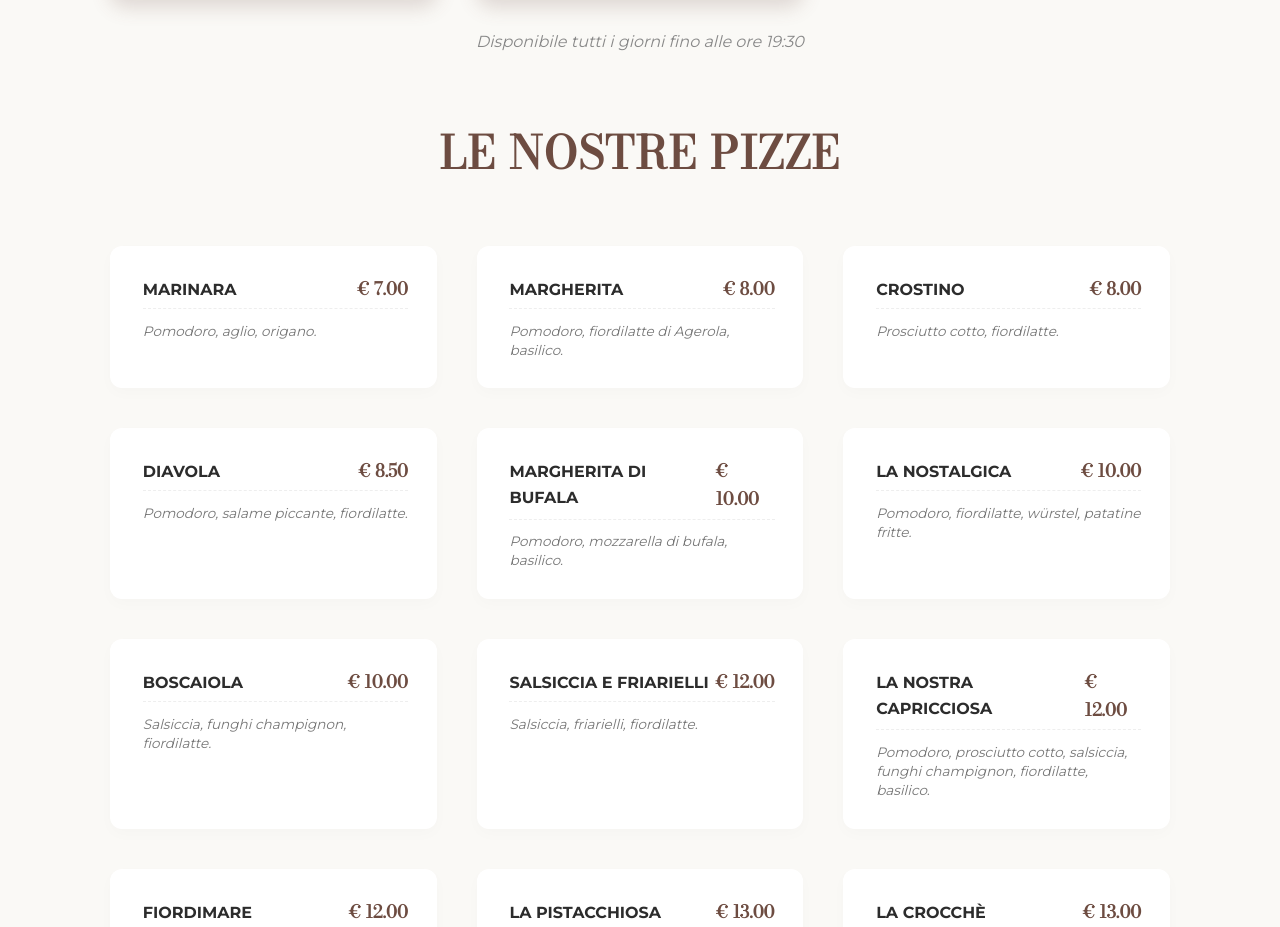
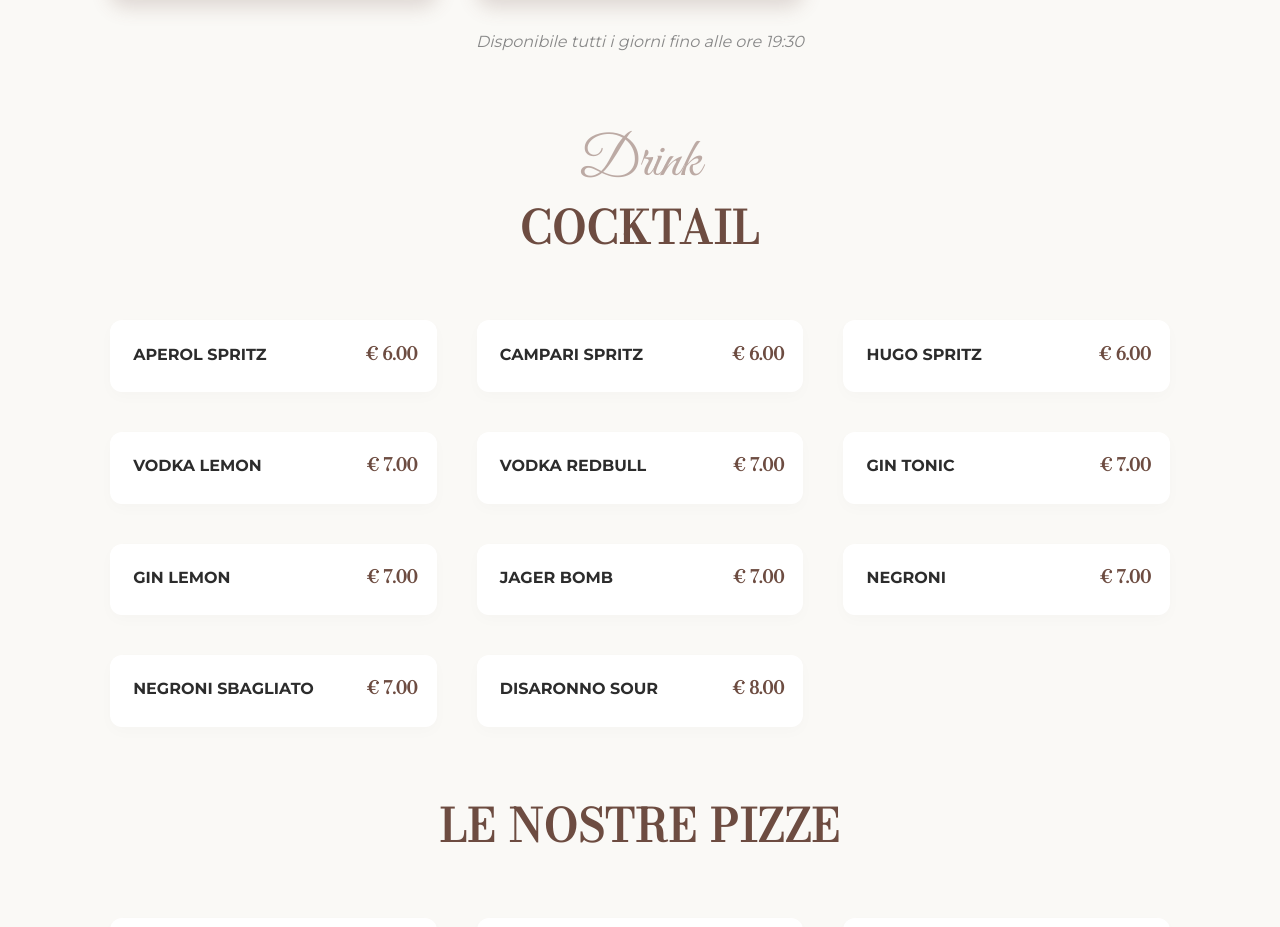
Before and after one commit to Luckyrollo/Test2, a plain HTML site: page index.html in a window 1280 px wide. Shown: the part 1189-2116 px from the top of the page. Drawn offline with nearby package versions, Linux system fonts and the light colour scheme.

Commit message:
Add cocktail section with drink menu items

```diff
--- a/index.html
+++ b/index.html
@@ -181,6 +181,26 @@
             </div>
         </div>
         <p style="text-align: center; margin-top: 2rem; font-style: italic; color: #888;">Disponibile tutti i giorni fino alle ore 19:30</p>
+    </section>
+
+     <section id="cocktail" class="menu-section reveal">
+        <div class="section-title">
+            <span>Drink</span>
+            <h2>Cocktail</h2>
+        </div>
+        <div class="menu-grid simple-list">
+            <div class="menu-item"><div class="item-header"><span class="item-name">Aperol Spritz</span><span class="item-price">€ 6.00</span></div></div>
+            <div class="menu-item"><div class="item-header"><span class="item-name">Campari Spritz</span><span class="item-price">€ 6.00</span></div></div>
+            <div class="menu-item"><div class="item-header"><span class="item-name">Hugo Spritz</span><span class="item-price">€ 6.00</span></div></div>
+            <div class="menu-item"><div class="item-header"><span class="item-name">Vodka Lemon</span><span class="item-price">€ 7.00</span></div></div>
+            <div class="menu-item"><div class="item-header"><span class="item-name">Vodka Redbull</span><span class="item-price">€ 7.00</span></div></div>
+            <div class="menu-item"><div class="item-header"><span class="item-name">Gin Tonic</span><span class="item-price">€ 7.00</span></div></div>
+            <div class="menu-item"><div class="item-header"><span class="item-name">Gin Lemon</span><span class="item-price">€ 7.00</span></div></div>
+            <div class="menu-item"><div class="item-header"><span class="item-name">Jager Bomb</span><span class="item-price">€ 7.00</span></div></div>
+            <div class="menu-item"><div class="item-header"><span class="item-name">Negroni</span><span class="item-price">€ 7.00</span></div></div>
+            <div class="menu-item"><div class="item-header"><span class="item-name">Negroni Sbagliato</span><span class="item-price">€ 7.00</span></div></div>
+            <div class="menu-item"><div class="item-header"><span class="item-name">Disaronno Sour</span><span class="item-price">€ 8.00</span></div></div>
+        </div>
     </section>
 
     <section id="pizze" class="menu-section reveal">
```
